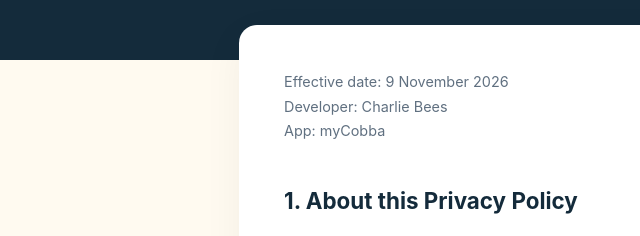
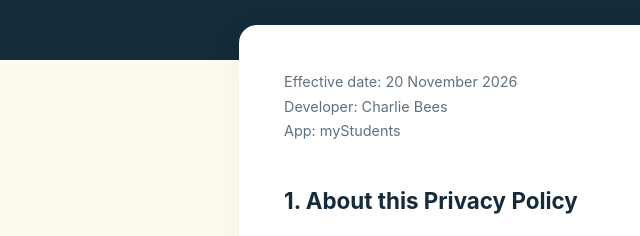
Before and after one commit to charliebees7/charliebees7.github.io, a plain HTML site: page mystudents/privacy.html in a window 1280 px wide. Shown: the part 282-518 px from the top of the page, 0-640 px from the left. Drawn offline with Linux system fonts and the light colour scheme.

Commit message:
Update privacy.html

```diff
--- a/mystudents/privacy.html
+++ b/mystudents/privacy.html
@@ -123,9 +123,9 @@
 <main>
 
   <div class="meta">
-    Effective date: 9 November 2026<br>
+    Effective date: 20 November 2026<br>
     Developer: Charlie Bees<br>
-    App: myCobba
+    App: myStudents
   </div>
 
   <h2>1. About this Privacy Policy</h2>
```
